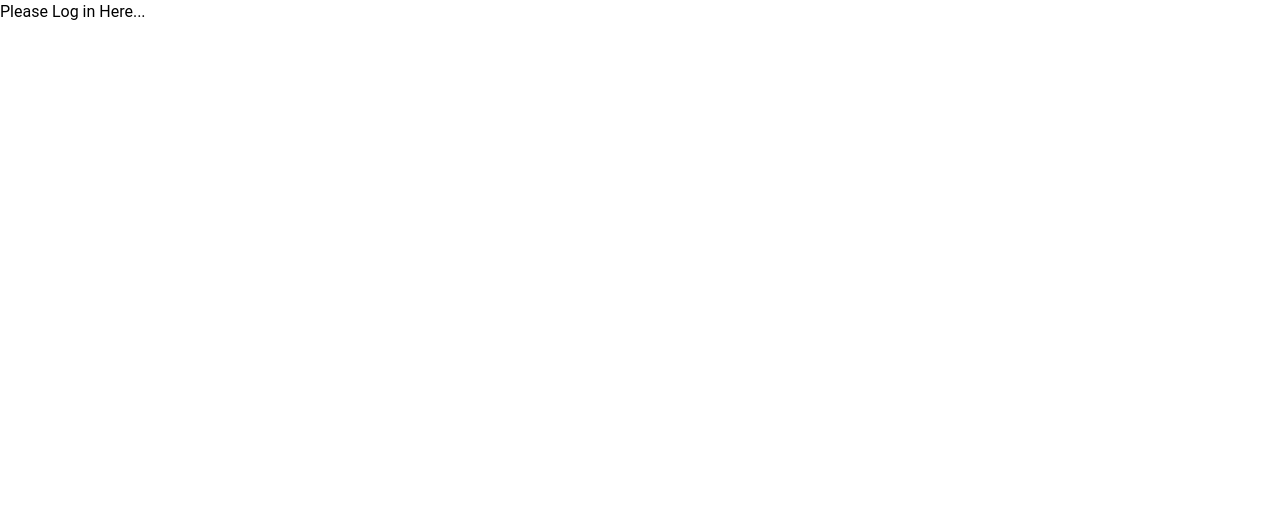
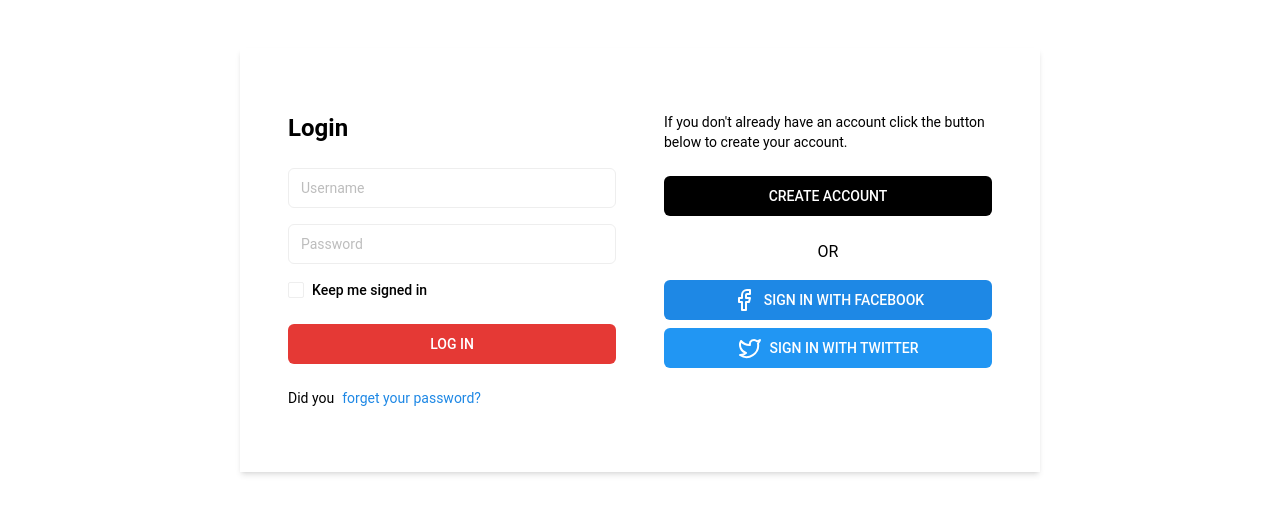
Before and after one commit to Tanmoybir/shoes-store-client, a React (Vite) app: page /login in a window 1280 px wide. Shown: the top 514 px of the page. Built offline with nearby package versions, Linux system fonts and the light colour scheme.

Commit message:
log in form created and input value set on use state

```diff
--- a/src/pages/Login/Login.jsx
+++ b/src/pages/Login/Login.jsx
@@ -1,8 +1,61 @@
+import { useState } from "react";
+import { Link } from "react-router-dom";
 
 const Login = () => {
+    const [email, setEmail] = useState('')
+    const [password, setPassword] = useState('')
+    const handleSubmit = (e) => {
+        e.preventDefault()
+        console.log(email, password);
+    }
     return (
         <div>
-            <h1>Please Log in Here...</h1>
+            <div className="max-w-[800px] mx-auto my-12 p-6 bg-white shadow-md sm:px-8 sm:py-10 lg:px-12 lg:py-16">
+                <div className="flex flex-col sm:flex-row justify-between space-x-0 sm:space-x-12">
+                    <div className="w-full sm:w-1/2 mb-8 sm:mb-0">
+                        {/* Left side form */}
+                        <h2 className="text-2xl font-bold mb-6">Login</h2>
+                        <form onSubmit={handleSubmit}>
+                            <div className="flex flex-col space-y-4 mb-4">
+                                <input onBlur={(e) => setEmail(e.target.value)} className="flex h-10 w-full rounded-md border px-3 py-2 text-sm focus:outline-none" placeholder="Username" type="text" />
+                                <input onBlur={(e) => setPassword(e.target.value)} className="flex h-10 w-full rounded-md border px-3 py-2 text-sm focus:outline-none" placeholder="Password" type="password" />
+                            </div>
+                            <div className="flex items-center space-x-2 mb-6">
+                                <button type="button" role="checkbox" aria-checked="false" data-state="unchecked" value="on" className="peer h-4 w-4 shrink-0 rounded-sm border  " />
+                                <label className="text-sm font-medium" htmlFor="keep-signed-in">
+                                    Keep me signed in
+                                </label>
+                            </div>
+                            <button type="submit" className="inline-flex items-center justify-center rounded-md text-sm font-medium  h-10 px-4 py-2 w-full bg-red-600 text-white">
+                                LOG IN
+                            </button>
+                        </form>
+                        <p className="text-sm mt-6 flex gap-2">
+                            Did you <a className="text-blue-600" href="#"> forget your password? </a>
+                        </p>
+                    </div>
+                    {/* Right side content */}
+                    <div className="w-full sm:w-1/2">
+                        <p className="text-sm mb-6">
+                            If you don&apos;t already have an account click the button below to create your account.
+                        </p>
+                        <Link to={'/register'}>
+                            <button className="inline-flex items-center justify-center rounded-md text-sm font-medium  h-10 px-4 py-2 w-full mb-2 bg-black text-white">
+                                CREATE ACCOUNT
+                            </button>
+                        </Link>
+                        <p className="text-center my-4">OR</p>
+                        <button className="inline-flex items-center justify-center rounded-md text-sm font-medium  h-10 px-4 py-2 w-full mb-2 bg-blue-600 text-white">
+                            <svg xmlns="http://www.w3.org/2000/svg" width={24} height={24} viewBox="0 0 24 24" fill="none" stroke="currentColor" strokeWidth={2} strokeLinecap="round" strokeLinejoin="round" className="text-white mr-2"> <path d="M18 2h-3a5 5 0 0 0-5 5v3H7v4h3v8h4v-8h3l1-4h-4V7a1 1 0 0 1 1-1h3z" /> </svg>
+                            SIGN IN WITH FACEBOOK
+                        </button>
+                        <button className="inline-flex items-center justify-center rounded-md text-sm font-medium  h-10 px-4 py-2 w-full bg-blue-500 text-white">
+                            <svg xmlns="http://www.w3.org/2000/svg" width={24} height={24} viewBox="0 0 24 24" fill="none" stroke="currentColor" strokeWidth={2} strokeLinecap="round" strokeLinejoin="round" className="text-white mr-2"> <path d="M22 4s-.7 2.1-2 3.4c1.6 10-9.4 17.3-18 11.6 2.2.1 4.4-.6 6-2C3 15.5.5 9.6 3 5c2.2 2.6 5.6 4.1 9 4-.9-4.2 4-6.6 7-3.8 1.1 0 3-1.2 3-1.2z" /> </svg>
+                            SIGN IN WITH TWITTER
+                        </button>
+                    </div>
+                </div>
+            </div>
         </div>
     );
 };
--- a/src/pages/Register/Register.jsx
+++ b/src/pages/Register/Register.jsx
@@ -46,7 +46,7 @@ const Register = () => {
                         </p>
                         <Link to={'/login'}>
                             <button className="inline-flex items-center justify-center rounded-md text-sm font-medium  h-10 px-4 py-2 w-full mb-2 bg-black text-white">
-                                CREATE ACCOUNT
+                                Sign In
                             </button>
                         </Link>
                         <p className="text-center my-4">OR</p>
```
